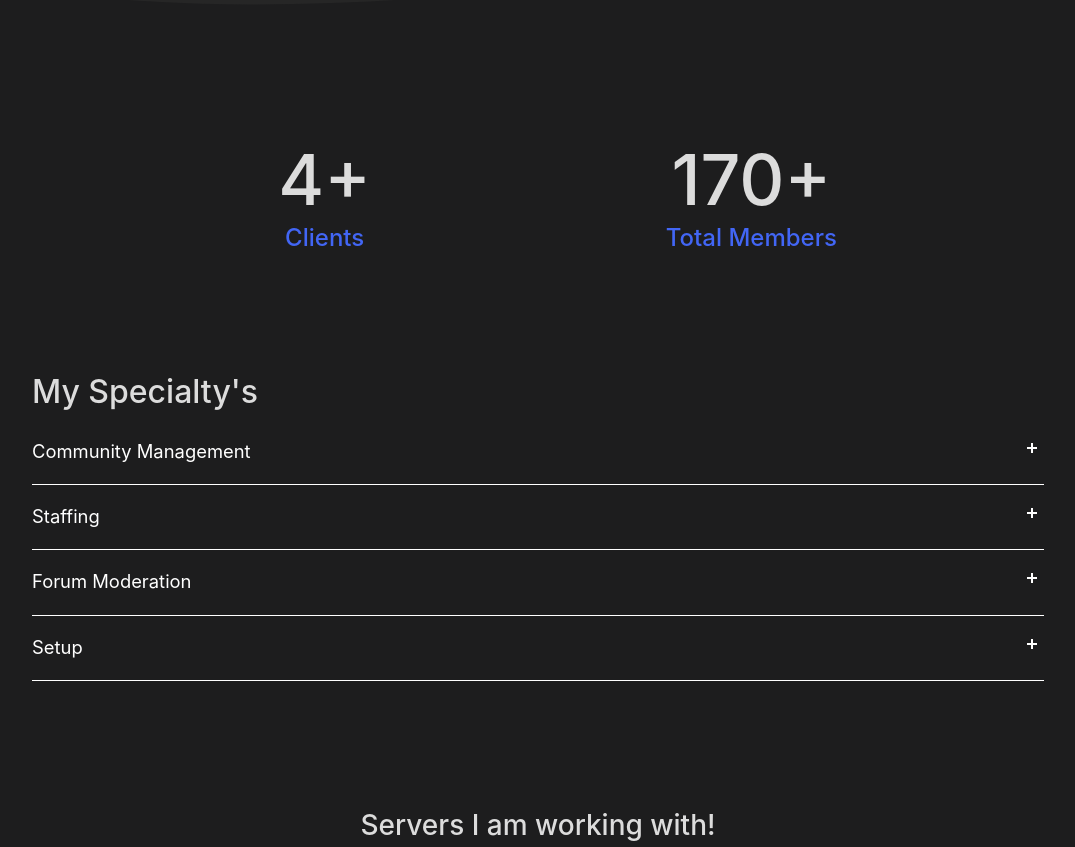
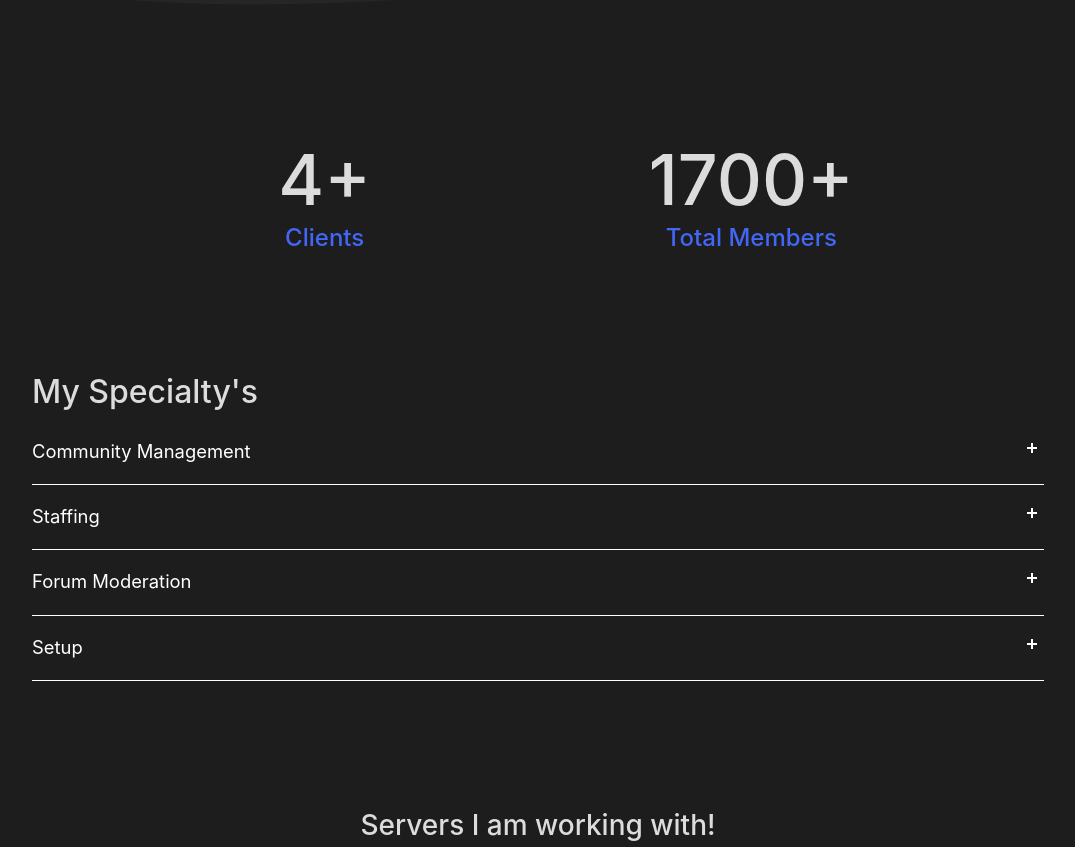
Before and after one commit to thecrazytech1/SwptSite, a plain HTML site: page index.html in a window 1280 px wide. Shown: the part 1500-2347 px from the top of the page, without its empty margins (102-1177 px from the left). Drawn offline with nearby package versions, Linux system fonts and the light colour scheme; files whose address does not match are found by name.

Commit message:
Create index.html

```diff
--- a/index.html
+++ b/index.html
@@ -78,7 +78,7 @@
                         <h4 style="color: var(--main-color);margin-top: -6px;">Clients</h4>
                     </div>
                     <div class="col-auto col-lg-4 text-center align-self-center pb-5 pt-5 love_counter">
-                        <h1 class="love_count" style="font-size: 70px;"><strong>170</strong></h1>
+                        <h1 class="love_count" style="font-size: 70px;"><strong>1700</strong></h1>
                         <h4 style="color: var(--main-color);margin-top: -6px;">Total Members</h4>
                     </div>
                 </div>
```
